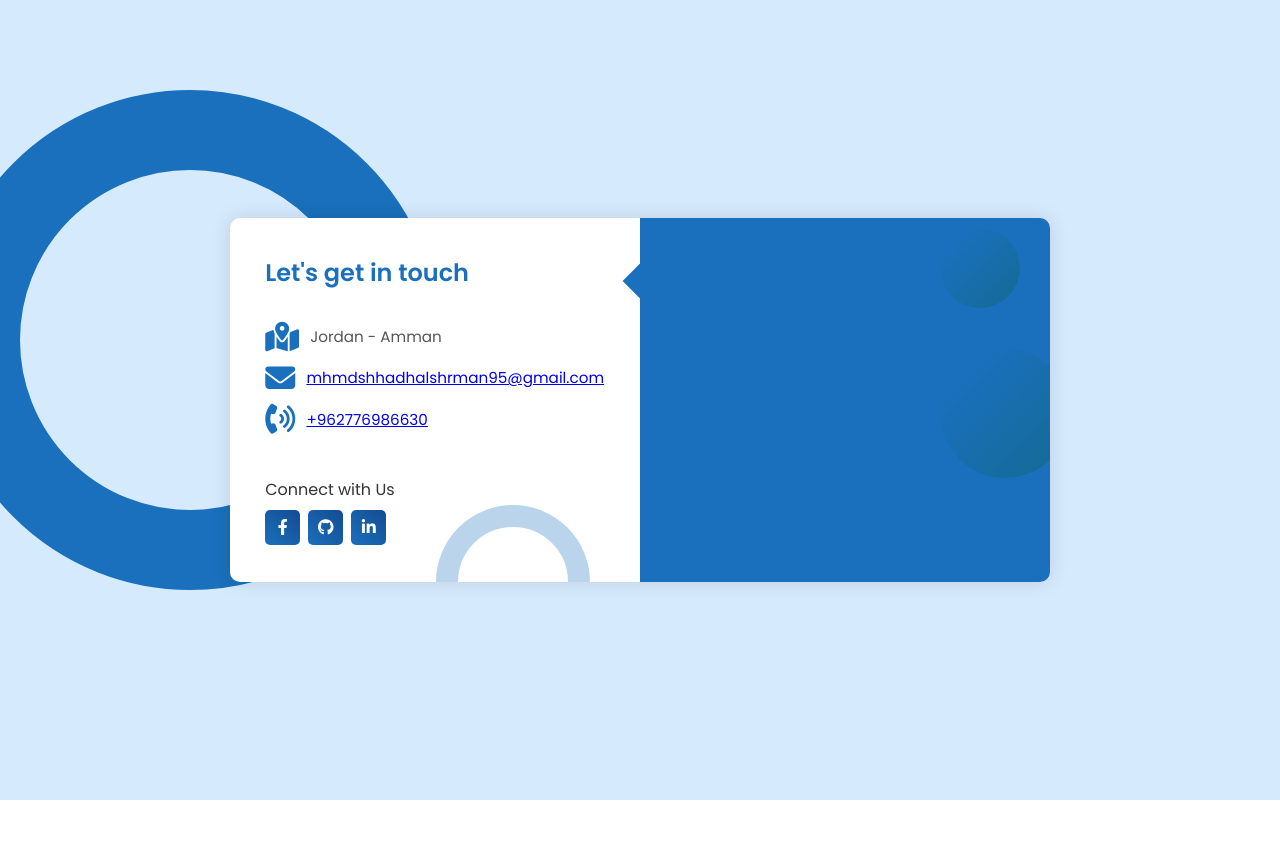
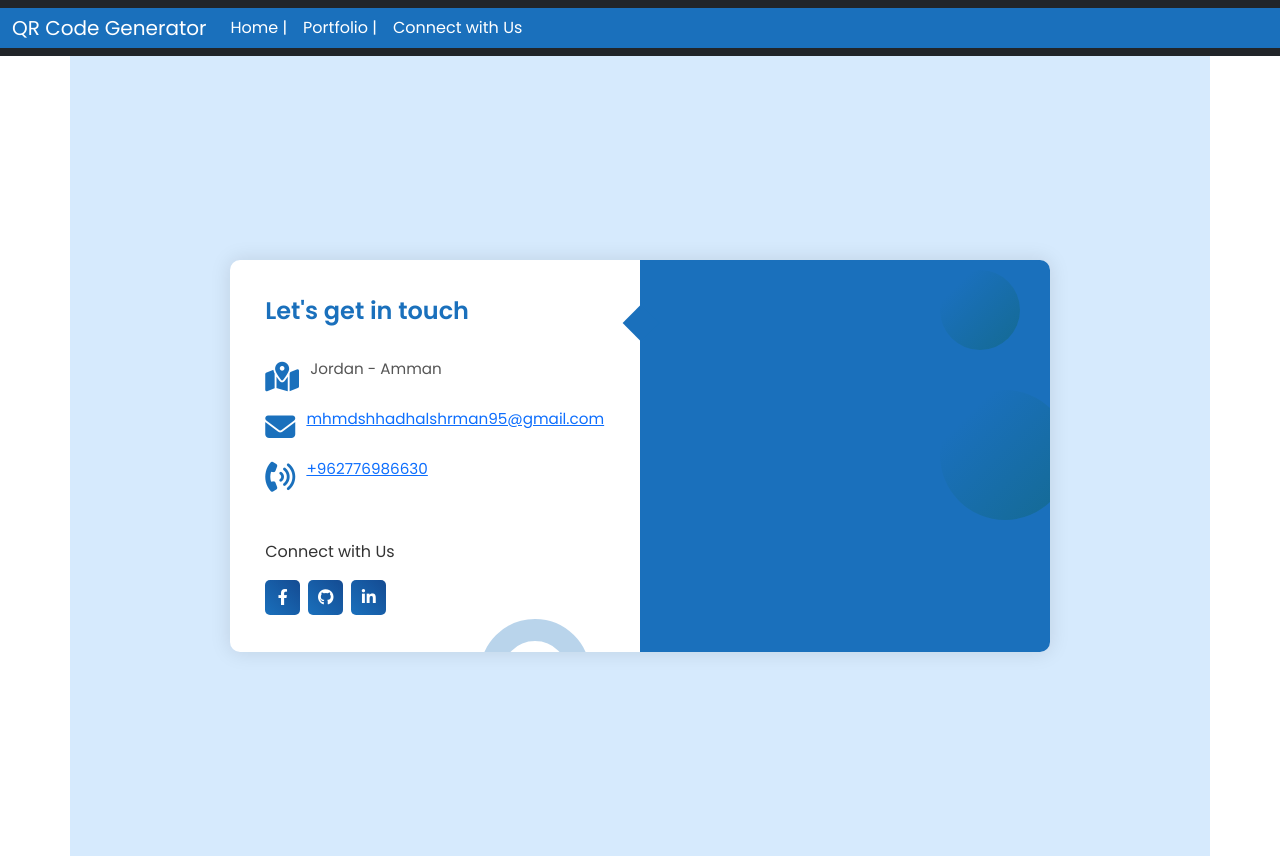
Before and after one commit to MohammadAlshorman/qr-code-generator, a plain HTML site: page Connect.html in a window 1280 px wide. Before the commit the page ends 800 px from the top, so only its background shows below. Drawn offline with nearby package versions, Linux system fonts and the light colour scheme.

Commit message:
modified connect.html

```diff
--- a/Connect.html
+++ b/Connect.html
@@ -6,6 +6,16 @@
   <meta charset="UTF-8" />
   <meta http-equiv="X-UA-Compatible" content="IE=edge" />
   <meta name="viewport" content="width=device-width, initial-scale=1.0" />
+
+
+
+
+  <link href="https://cdn.jsdelivr.net/npm/bootstrap@5.2.0/dist/css/bootstrap.min.css" rel="stylesheet"
+    integrity="sha384-gH2yIJqKdNHPEq0n4Mqa/HGKIhSkIHeL5AyhkYV8i59U5AR6csBvApHHNl/vI1Bx" crossorigin="anonymous">
+  <link rel="stylesheet" href="style.css">
+  <link rel="icon" href="assets/favicon.ico" type="image/x-icon">
+
+
   <title>Contact</title>
 
   <!--font awesome-->
@@ -16,8 +26,39 @@
 </head>
 
 <body>
+  <!-- Navbar Here -->
+  <!-- Navbar Here -->
+  <nav class="navbar navbar-expand-lg navbar-dark bg-dark">
+    <div style="background-color:  #1a70bc;" class="container-fluid">
+      <a class="navbar-brand" href="#">QR Code Generator</a>
+      <button class="navbar-toggler" type="button" data-bs-toggle="collapse" data-bs-target="#navbarSupportedContent"
+        aria-controls="navbarSupportedContent" aria-expanded="false" aria-label="Toggle navigation">
+        <span class="navbar-toggler-icon"></span>
+      </button>
+      <div class="collapse navbar-collapse" id="navbarSupportedContent">
+        <ul class="navbar-nav me-auto mb-2 mb-lg-0">
+
+          <li class="nav-item">
+            <a class="nav-link active" aria-current="page" href="index.html"> Home |
+
+            </a>
+          </li>
+
+          <li class="nav-item">
+            <a class="nav-link active" aria-current="page" href="https://mohammadportfolio-eta.vercel.app/"> Portfolio |
+
+            </a>
+          </li>
+
+          <li class="nav-item">
+            <a class="nav-link active" aria-current="page" href="Connect.html">Connect with Us</a>
+          </li>
+        </ul>
+      </div>
+    </div>
+  </nav>
   <div class="container">
-    <div class="big-circle"></div>
+
     <div class="form">
       <div class="contact-info">
         <h3 class="title">Let's get in touch</h3>
@@ -61,6 +102,11 @@
   </div>
 
   <script src="main.js"></script>
+
+  <script src="app.js"></script>
+  <script src="https://cdn.jsdelivr.net/npm/bootstrap@5.2.0/dist/js/bootstrap.bundle.min.js"
+    integrity="sha384-A3rJD856KowSb7dwlZdYEkO39Gagi7vIsF0jrRAoQmDKKtQBHUuLZ9AsSv4jD4Xa"
+    crossorigin="anonymous"></script>
 </body>
 
 </html>
```
